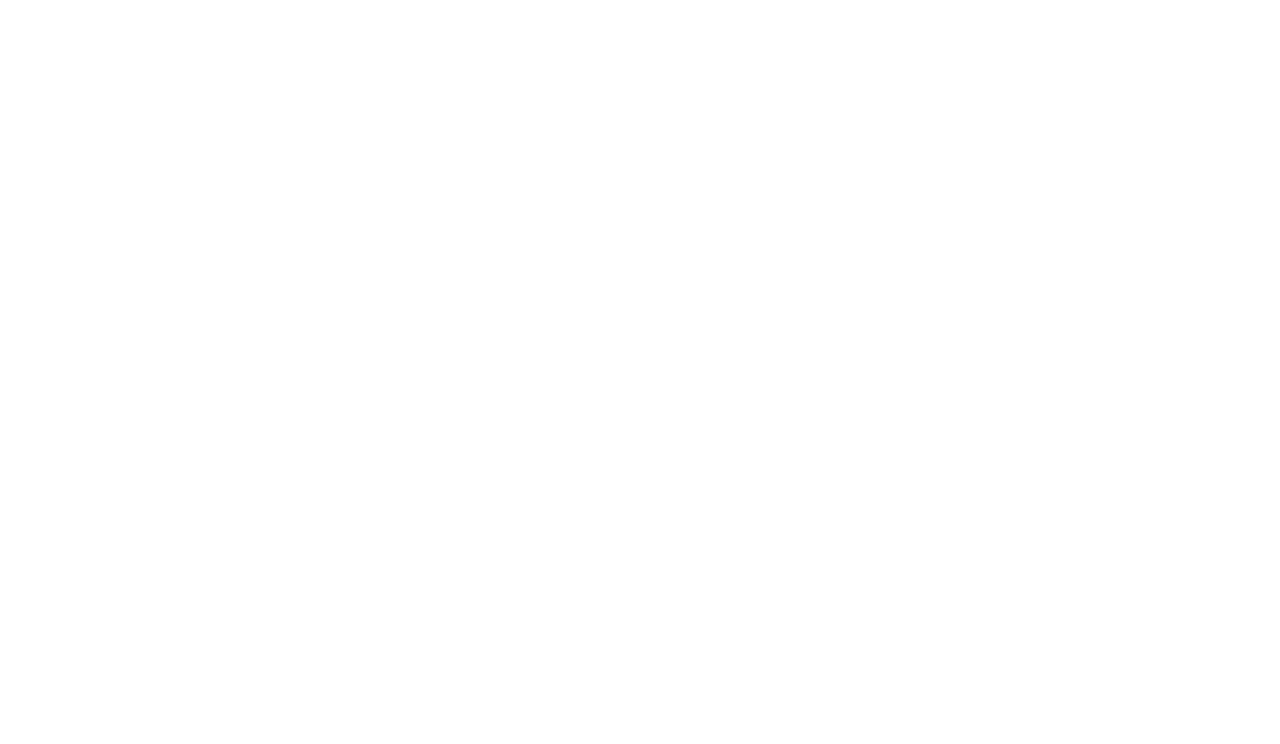
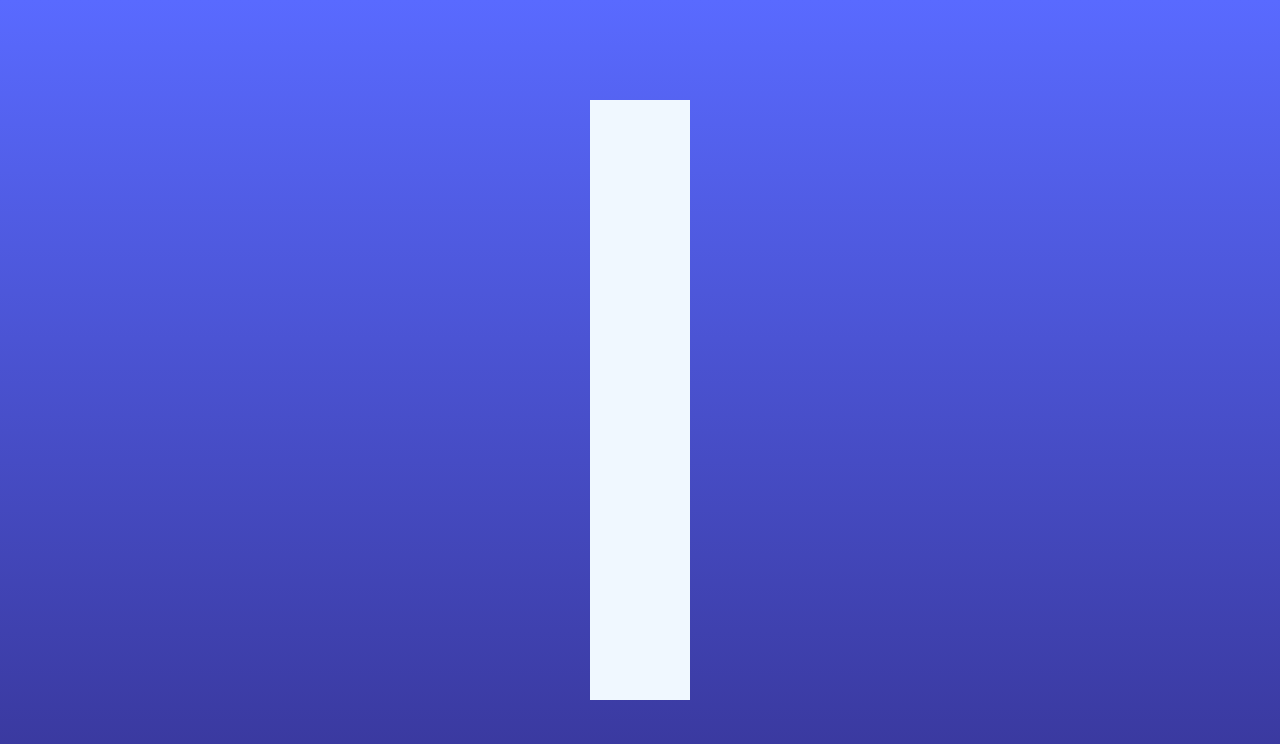
Before and after one commit to ValeryRaikov/Chat-App, a React (Vite) app in the folder client/: page /chat in a window 1280 px wide. Shown: the top 744 px of the page. Built offline with nearby package versions, Linux system fonts and the light colour scheme.

Commit message:
Setup Chat component

```diff
--- /dev/null
+++ b/client/src/components/chat-box/ChatBox.jsx
@@ -0,0 +1,9 @@
+import './ChatBox.css';
+
+export default function ChatBox() {
+    return (
+        <div className="cb">
+
+        </div>
+    );
+}
--- a/client/src/components/chat/Chat.css
+++ b/client/src/components/chat/Chat.css
@@ -0,0 +1,15 @@
+.chat {
+    min-height: 100vh;
+    background: linear-gradient(#596aff, #383699);
+    display: grid;
+    place-items: center;
+}
+
+.chat-container {
+    width: 95%;
+    height: 75vh;
+    max-width: 100px;
+    background-color: #f0f8ff;
+    display: grid;
+    grid-template-columns: 1fr 2fr 1fr;
+}
--- a/client/src/components/chat/Chat.jsx
+++ b/client/src/components/chat/Chat.jsx
@@ -1,7 +1,16 @@
+import ChatBox from '../chat-box/ChatBox';
+import LeftSidebar from '../left-sidebar/LeftSidebar';
+import RightSidebar from '../right-sidebar/RightSidebar';
 import './Chat.css';
 
 export default function Chat() {
     return (
-        <></>
+        <div className="chat">
+            <div className="chat-container">
+                <LeftSidebar />
+                <ChatBox />
+                <RightSidebar />
+            </div>
+        </div>
     );
 }
--- /dev/null
+++ b/client/src/components/left-sidebar/LeftSidebar.jsx
@@ -0,0 +1,9 @@
+import './LeftSidebar.css';
+
+export default function LeftSidebar() {
+    return (
+        <div className="ls">
+
+        </div>
+    );
+}
--- /dev/null
+++ b/client/src/components/right-sidebar/RightSidebar.jsx
@@ -0,0 +1,9 @@
+import './RightSidebar.css';
+
+export default function RightSidebar() {
+    return (
+        <div className="rs">
+
+        </div>
+    );
+}
```
Also changed, not shown: client/src/components/chat-box/ChatBox.css (added), client/src/components/left-sidebar/LeftSidebar.css (added), client/src/components/right-sidebar/RightSidebar.css (added).
